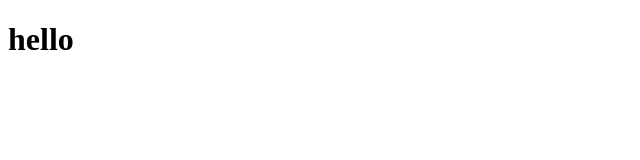
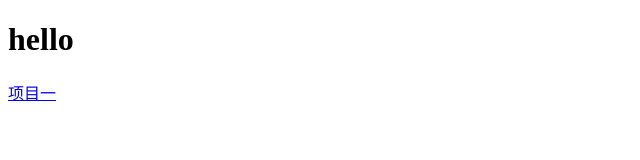
Before and after one commit to 2741059969/2741059969.github.io, a plain HTML site: page index.html in a window 1280 px wide. Shown: the full height of the page, 0-640 px from the left. Drawn offline with Linux system fonts and the light colour scheme.

Commit message:
Update index.html

```diff
--- a/index.html
+++ b/index.html
@@ -6,5 +6,6 @@
 </head>
 <body>
   <h1>hello</h1>
+  <a href="./project1">项目一</a>
 </body>
 </html>
```
